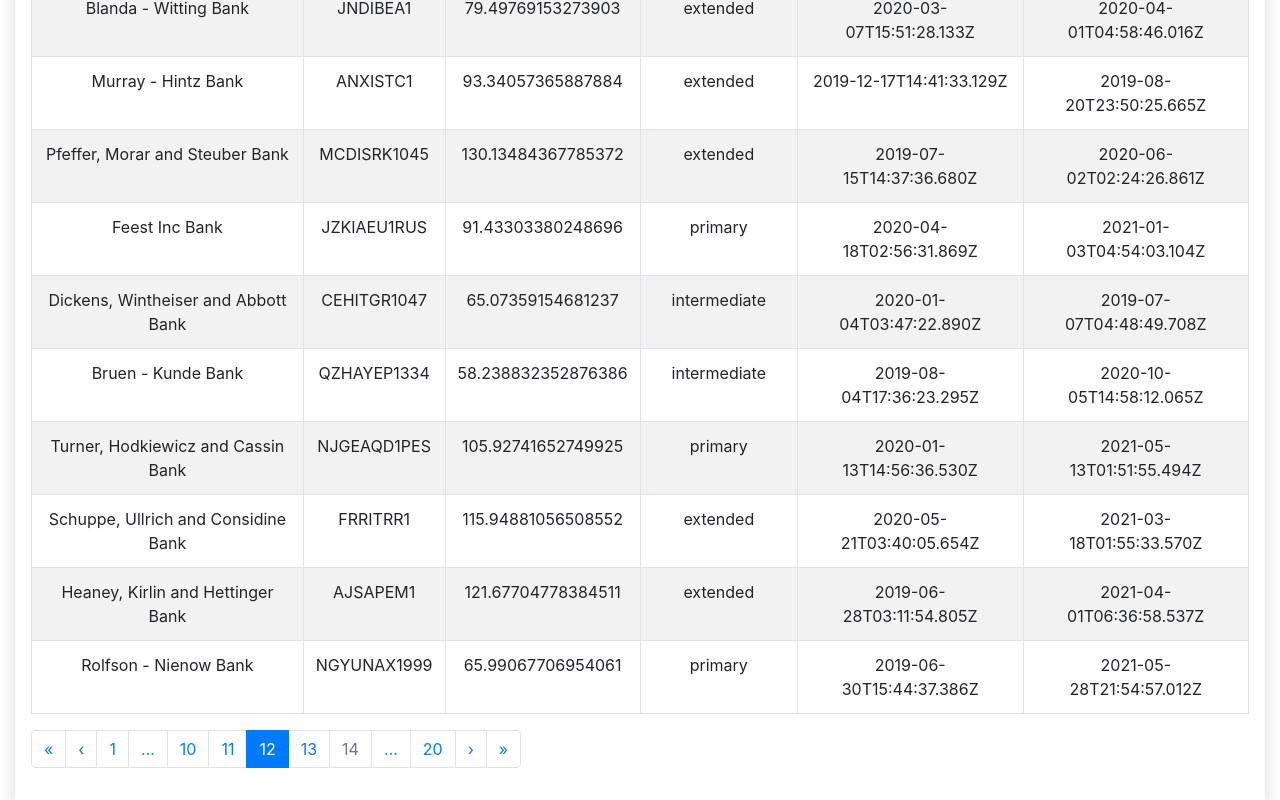
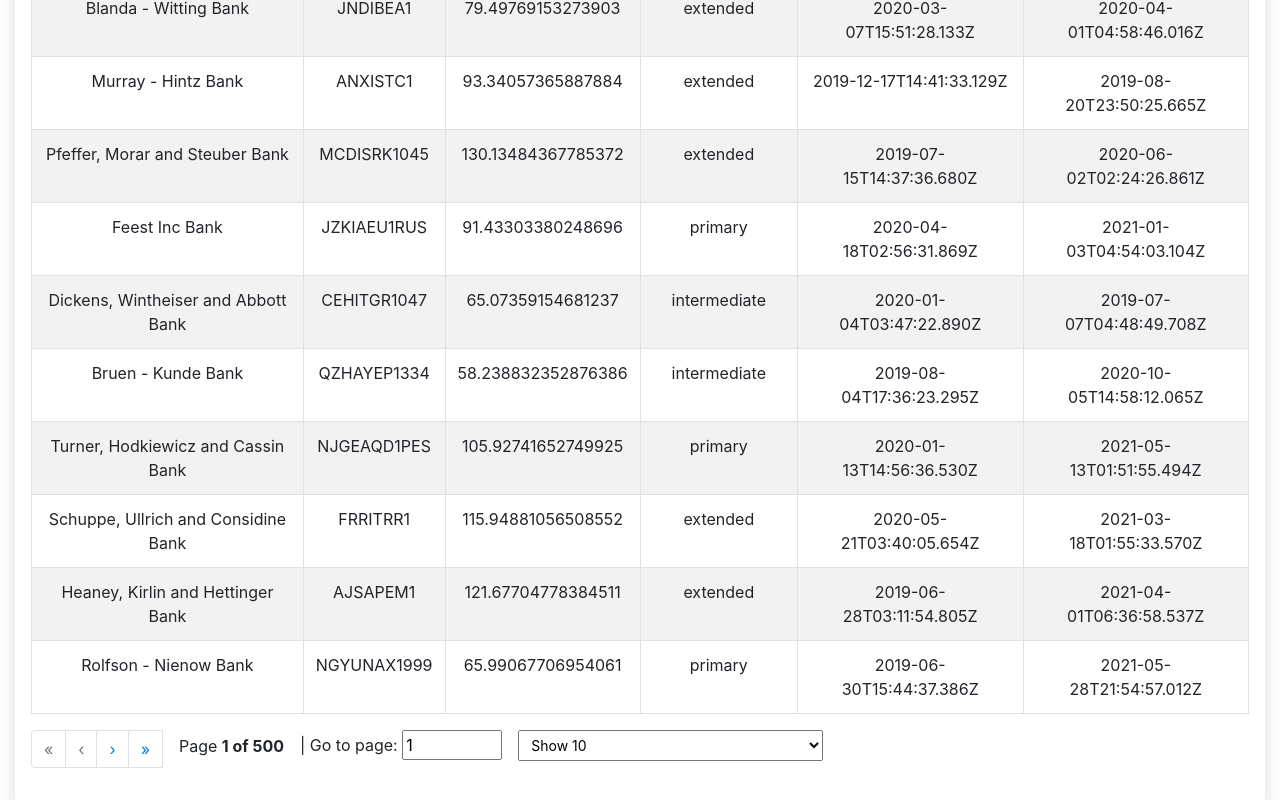
Before and after one commit to aminul007bd/react-bank-report-2020, a React (Create React App) app: page / in a window 1280 px wide. Shown: the part 235-1035 px from the top of the page. Built offline with nearby package versions, Linux system fonts and the light colour scheme; data requests are answered from the project's data file.

Commit message:
add pagination

```diff
--- a/src/components/AppDataTable.js
+++ b/src/components/AppDataTable.js
@@ -63,11 +63,12 @@ export default function AppDataTable() {
     nextPage,
     previousPage,
     setPageSize,
-    selectedFlatRows
+    state: { pageIndex, pageSize }
   } = useTable(
     {
       columns,
       data,
+      initialState: { pageIndex: 0 }
     },
     usePagination
   )
@@ -97,23 +98,44 @@ export default function AppDataTable() {
           })}
         </tbody>
       </Table>
+        <Pagination>
+            <Pagination.First onClick={() => gotoPage(0)} disabled={!canPreviousPage}/>
+            <Pagination.Prev onClick={() => previousPage()} disabled={!canPreviousPage}/>
+            <Pagination.Next onClick={() => nextPage()}  disabled={!canNextPage}/>
+            <Pagination.Last onClick={() => gotoPage(pageCount - 1)} disabled={!canNextPage} />
 
-      <Pagination>
-        <Pagination.First />
-        <Pagination.Prev onClick={() => previousPage()}/>
-        <Pagination.Item>{1}</Pagination.Item>
-        <Pagination.Ellipsis />
-
-        <Pagination.Item>{10}</Pagination.Item>
-        <Pagination.Item>{11}</Pagination.Item>
-        <Pagination.Item active>{12}</Pagination.Item>
-        <Pagination.Item>{13}</Pagination.Item>
-        <Pagination.Item disabled>{14}</Pagination.Item>
-
-        <Pagination.Ellipsis />
-        <Pagination.Item>{20}</Pagination.Item>
-        <Pagination.Next onClick={() => nextPage()}/>
-        <Pagination.Last />
+            <span className='ml-3 mr-3 mt-1'>
+            Page{' '}
+            <strong>
+                {pageIndex + 1} of {pageOptions.length}
+            </strong>{' '}
+            </span>
+            <span className='mr-3'>
+            | Go to page:{' '}
+            <input
+                type="number"
+                className='custom-input'
+                defaultValue={pageIndex + 1}
+                onChange={e => {
+                const page = e.target.value ? Number(e.target.value) - 1 : 0
+                gotoPage(page)
+                }}
+                style={{ width: '100px' }}
+            />
+            </span>{' '}
+            <select
+            className="custom-select-sm w-25"
+            value={pageSize}
+            onChange={e => {
+                setPageSize(Number(e.target.value))
+            }}
+            >
+            {[10, 20, 30, 40, 50].map(pageSize => (
+                <option key={pageSize} value={pageSize}>
+                Show {pageSize}
+                </option>
+            ))}
+            </select>
         </Pagination>
     </div>
   )
```
